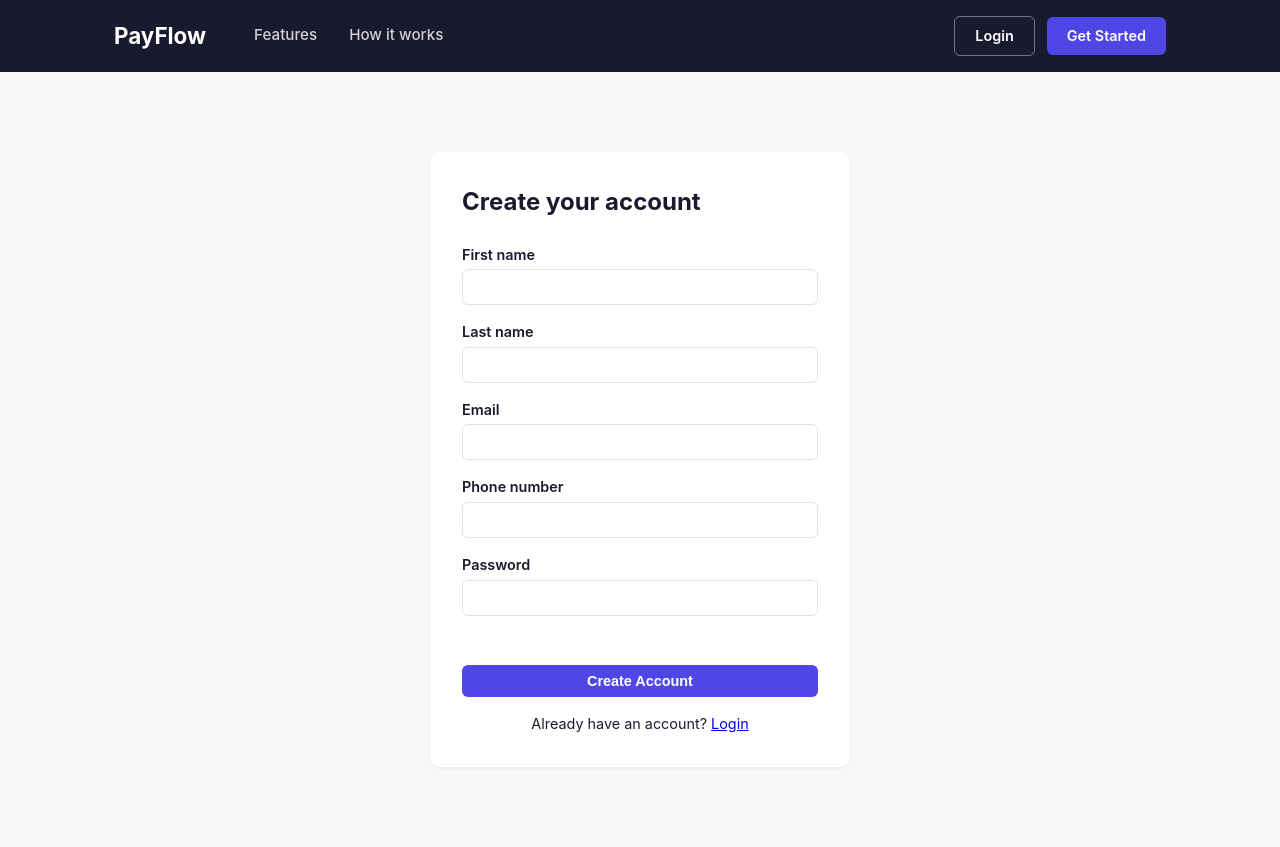
After one commit to Jerrymoyane/payflow, a Django app: template templates/frontend/register.html in a window 1280 px wide. The commit adds this page. Run offline with Django 3.2, Linux system fonts and the light colour scheme; the template is opened without the code that fills it, so the values that code supplies are empty.

Commit message:
feat: add login, register, and dashboard pages with JWT auth

```diff
--- a/frontend/urls.py
+++ b/frontend/urls.py
@@ -1,6 +1,9 @@
 from django.urls import path
-from .views import HomeView
+from .views import HomeView, RegisterPageView, LoginPageView, DashboardPageView
 
 urlpatterns = [
     path('', HomeView.as_view(), name='home'),
+    path('register/', RegisterPageView.as_view(), name='register'),
+    path('login/', LoginPageView.as_view(), name='login'),
+    path('dashboard/', DashboardPageView.as_view(), name='dashboard'),
 ]
--- a/static/css/style.css
+++ b/static/css/style.css
@@ -1,3 +1,51 @@
+/* ============================
+   DESIGN TOKENS
+   Every color, spacing, and font value used anywhere
+   in the site should come from here — never hardcode
+   a new value directly in a component's styles.
+   ============================ */
+:root {
+    /* Spacing scale — always pick from this list */
+    --space-1: 4px;
+    --space-2: 8px;
+    --space-3: 16px;
+    --space-4: 24px;
+    --space-5: 32px;
+    --space-6: 48px;
+    --space-7: 64px;
+    --space-8: 96px;
+
+    /* Colors */
+    --color-navy: #1a1a2e;
+    --color-indigo: #4f46e5;
+    --color-indigo-dark: #4338ca;
+    --color-bg: #f7f8fa;
+    --color-text: #1a1a2e;
+    --color-text-muted: #555;
+    --color-white: #ffffff;
+    --color-border: #e2e2e8;
+
+    /* Typography */
+    --font-body: -apple-system, "Segoe UI", Roboto, sans-serif;
+    --font-size-sm: 0.9rem;
+    --font-size-base: 1rem;
+    --font-size-lg: 1.1rem;
+    --font-size-xl: 1.5rem;
+    --font-size-hero: 2.5rem;
+    --font-size-hero-mobile: 1.75rem;
+
+    /* Shared values */
+    --radius: 6px;
+    --max-width: 1100px;
+}
+
+
+
+
+
+
+
+
 /* Basic reset so browsers render consistently */
 * {
     margin: 0;
@@ -6,15 +54,15 @@
 }
 
 body {
-    font-family: -apple-system, "Segoe UI", Roboto, sans-serif;
-    background-color: #f7f8fa;
-    color: #1a1a2e;
+    font-family: var(--font-body);
+    background-color: var(--color-bg);
+    color: var(--color-text);
     line-height: 1.5;
 }
 
 /* Navbar */
 .navbar {
-    background-color: #1a1a2e;
+    background-color: var(--color-navy);
     padding: 1rem 0;
 }
 
@@ -132,3 +180,106 @@ body {
     margin-bottom: 0.5rem;
     color: #4f46e5;
 }
+
+
+
+
+/* Auth forms (login/register) */
+.auth-card {
+    max-width: 420px;
+    margin: 3rem auto;
+    background: var(--color-white);
+    padding: var(--space-5);
+    border-radius: 10px;
+    box-shadow: 0 1px 3px rgba(0,0,0,0.08);
+}
+
+.auth-card h2 {
+    margin-bottom: var(--space-4);
+}
+
+.form-group {
+    margin-bottom: var(--space-3);
+}
+
+.form-group label {
+    display: block;
+    margin-bottom: var(--space-1);
+    font-size: var(--font-size-sm);
+    font-weight: 600;
+}
+
+.form-group input {
+    width: 100%;
+    padding: var(--space-2);
+    border: 1px solid var(--color-border);
+    border-radius: var(--radius);
+    font-size: var(--font-size-base);
+}
+
+.form-group input:focus {
+    outline: none;
+    border-color: var(--color-indigo);
+}
+
+.form-error {
+    color: #dc2626;
+    font-size: var(--font-size-sm);
+    margin-bottom: var(--space-3);
+    min-height: 1.2em;
+}
+
+.btn-block {
+    width: 100%;
+}
+
+.auth-switch {
+    margin-top: var(--space-3);
+    text-align: center;
+    font-size: var(--font-size-sm);
+}
+
+
+.dashboard-grid {
+    display: grid;
+    grid-template-columns: repeat(auto-fit, minmax(220px, 1fr));
+    gap: var(--space-4);
+    margin-bottom: var(--space-5);
+}
+
+.card {
+    background: var(--color-white);
+    padding: var(--space-4);
+    border-radius: 10px;
+    box-shadow: 0 1px 3px rgba(0,0,0,0.08);
+    margin-bottom: var(--space-4);
+}
+
+.balance {
+    font-size: var(--font-size-xl);
+    font-weight: 700;
+    color: var(--color-indigo);
+}
+
+.transactions-table {
+    width: 100%;
+    border-collapse: collapse;
+}
+
+.transactions-table th,
+.transactions-table td {
+    text-align: left;
+    padding: var(--space-2);
+    border-bottom: 1px solid var(--color-border);
+}
+
+.badge {
+    padding: 2px 10px;
+    border-radius: 999px;
+    font-size: var(--font-size-sm);
+    font-weight: 600;
+}
+
+.badge-success { background: #dcfce7; color: #166534; }
+.badge-failed { background: #fee2e2; color: #991b1b; }
+.badge-pending { background: #fef9c3; color: #854d0e; }
--- a/static/js/script.js
+++ b/static/js/script.js
@@ -2,3 +2,163 @@
 // For now it's empty - we'll add login/register logic here in the next step,
 // once base.html and home.html are confirmed working.
 console.log("PayFlow frontend loaded.");
+
+
+// This runs after the page's HTML is fully loaded
+document.addEventListener('DOMContentLoaded', function () {
+
+    // ---------- REGISTER ----------
+    const registerForm = document.getElementById('register-form');
+    if (registerForm) {
+        registerForm.addEventListener('submit', async function (e) {
+            e.preventDefault(); // stop the browser's default full-page form submit
+
+            const errorBox = document.getElementById('register-error');
+            errorBox.textContent = '';
+
+            const data = {
+                first_name: document.getElementById('first_name').value,
+                last_name: document.getElementById('last_name').value,
+                email: document.getElementById('email').value,
+                phone_number: document.getElementById('phone_number').value,
+                password: document.getElementById('password').value,
+            };
+
+            try {
+                const response = await fetch('/api/auth/register/', {
+                    method: 'POST',
+                    headers: { 'Content-Type': 'application/json' },
+                    body: JSON.stringify(data),
+                });
+
+                const result = await response.json();
+
+                if (!response.ok) {
+                    // DRF errors look like {"email": ["already exists"]} - grab the first message
+                    const firstError = Object.values(result)[0];
+                    errorBox.textContent = Array.isArray(firstError) ? firstError[0] : 'Registration failed.';
+                    return;
+                }
+
+                // Registration succeeded - send them to login
+                window.location.href = '/login/';
+
+            } catch (err) {
+                errorBox.textContent = 'Something went wrong. Please try again.';
+            }
+        });
+    }
+
+    // ---------- LOGIN ----------
+    const loginForm = document.getElementById('login-form');
+    if (loginForm) {
+        loginForm.addEventListener('submit', async function (e) {
+            e.preventDefault();
+
+            const errorBox = document.getElementById('login-error');
+            errorBox.textContent = '';
+
+            const data = {
+                email: document.getElementById('email').value,
+                password: document.getElementById('password').value,
+            };
+
+            try {
+                const response = await fetch('/api/auth/login/', {
+                    method: 'POST',
+                    headers: { 'Content-Type': 'application/json' },
+                    body: JSON.stringify(data),
+                });
+
+                const result = await response.json();
+
+                if (!response.ok) {
+                    errorBox.textContent = 'Invalid email or password.';
+                    return;
+                }
+
+                // Store both tokens in localStorage so other pages can use them
+                localStorage.setItem('access_token', result.access);
+                localStorage.setItem('refresh_token', result.refresh);
+
+                // Logged in - go to dashboard (we'll build this next)
+                window.location.href = '/dashboard/';
+
+            } catch (err) {
+                errorBox.textContent = 'Something went wrong. Please try again.';
+            }
+        });
+    }
+
+});
+
+
+// ---------- DASHBOARD ----------
+const walletBalanceEl = document.getElementById('wallet-balance');
+if (walletBalanceEl) {  // only run this code if we're actually on the dashboard page
+
+    const token = localStorage.getItem('access_token');
+
+    // No token at all? Not logged in - send them to login immediately.
+    if (!token) {
+        window.location.href = '/login/';
+    } else {
+
+        // A small helper so we don't repeat the Authorization header every time
+        async function apiGet(url) {
+            const response = await fetch(url, {
+                headers: { 'Authorization': 'Bearer ' + token }
+            });
+            if (!response.ok) {
+                throw new Error('Request failed: ' + url);
+            }
+            return response.json();
+        }
+
+        // Load profile info
+        apiGet('/api/users/me/')
+            .then(user => {
+                document.getElementById('welcome-message').textContent = 'Welcome, ' + user.first_name;
+                document.getElementById('account-email').textContent = 'Email: ' + user.email;
+                document.getElementById('account-phone').textContent = 'Phone: ' + user.phone_number;
+            })
+            .catch(() => {
+                // Token likely expired or invalid - send back to login
+                localStorage.removeItem('access_token');
+                window.location.href = '/login/';
+            });
+
+        // Load wallet balance
+        apiGet('/api/wallet/')
+            .then(wallet => {
+                walletBalanceEl.textContent = wallet.currency + ' ' + wallet.balance;
+            });
+
+        // Load recent transactions
+        apiGet('/api/transactions/')
+            .then(transactions => {
+                const tbody = document.getElementById('transactions-body');
+                tbody.innerHTML = ''; // clear the "Loading..." row
+
+                if (transactions.length === 0) {
+                    tbody.innerHTML = '<tr><td colspan="5">No transactions yet.</td></tr>';
+                    return;
+                }
+
+                // {% for %} in Django templates loops server-side;
+                // here we're doing the same idea but in JavaScript, client-side,
+                // since this data arrives after the page has already loaded.
+                transactions.forEach(txn => {
+                    const row = document.createElement('tr');
+                    row.innerHTML = `
+                        <td>${txn.reference}</td>
+                        <td>${txn.type}</td>
+                        <td>${txn.amount}</td>
+                        <td><span class="badge badge-${txn.status.toLowerCase()}">${txn.status}</span></td>
+                        <td>${new Date(txn.created_at).toLocaleDateString()}</td>
+                    `;
+                    tbody.appendChild(row);
+                });
+            });
+    }
+}
--- /dev/null
+++ b/templates/frontend/register.html
@@ -0,0 +1,41 @@
+{% extends "frontend/base.html" %}
+{% load static %}
+
+{% block title %}Register — PayFlow{% endblock %}
+
+{% block content %}
+<div class="auth-card">
+    <h2>Create your account</h2>
+
+    <!-- id="register-form" lets our JS find and control this form -->
+    <form id="register-form">
+        <div class="form-group">
+            <label for="first_name">First name</label>
+            <input type="text" id="first_name" name="first_name" required>
+        </div>
+        <div class="form-group">
+            <label for="last_name">Last name</label>
+            <input type="text" id="last_name" name="last_name" required>
+        </div>
+        <div class="form-group">
+            <label for="email">Email</label>
+            <input type="email" id="email" name="email" required>
+        </div>
+        <div class="form-group">
+            <label for="phone_number">Phone number</label>
+            <input type="text" id="phone_number" name="phone_number" required>
+        </div>
+        <div class="form-group">
+            <label for="password">Password</label>
+            <input type="password" id="password" name="password" required>
+        </div>
+
+        <!-- Errors from the API get inserted here by JavaScript -->
+        <div id="register-error" class="form-error"></div>
+
+        <button type="submit" class="btn btn-primary btn-block">Create Account</button>
+    </form>
+
+    <p class="auth-switch">Already have an account? <a href="{% url 'login' %}">Login</a></p>
+</div>
+{% endblock %}
```
Also changed, not shown: frontend/views.py (+13 -0 lines), templates/frontend/dashboard.html (added, +42 -0 lines), templates/frontend/login.html (added, +26 -0 lines).
